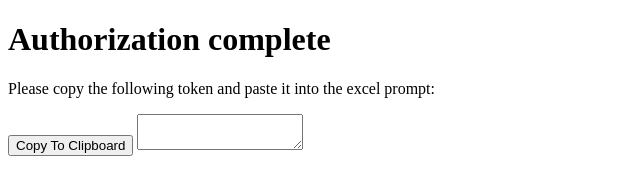
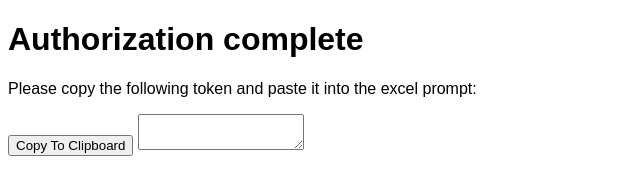
Before and after one commit to bryan-at-looker/excel, a plain HTML site: page index.html in a window 1280 px wide. Shown: the whole page, without its empty margins (0-640 px from the left). Drawn offline with nearby package versions, Linux system fonts and the light colour scheme.

Commit message:
font: arial

```diff
--- a/index.html
+++ b/index.html
@@ -1,5 +1,8 @@
 <!DOCTYPE html>
 <header>
+  <style>
+    body {font-family: Arial, Helvetica, sans-serif;}
+  </style>
   <script src="https://ajax.googleapis.com/ajax/libs/jquery/3.5.1/jquery.min.js"></script>
   <script>
     $(document).ready(function(){
```
